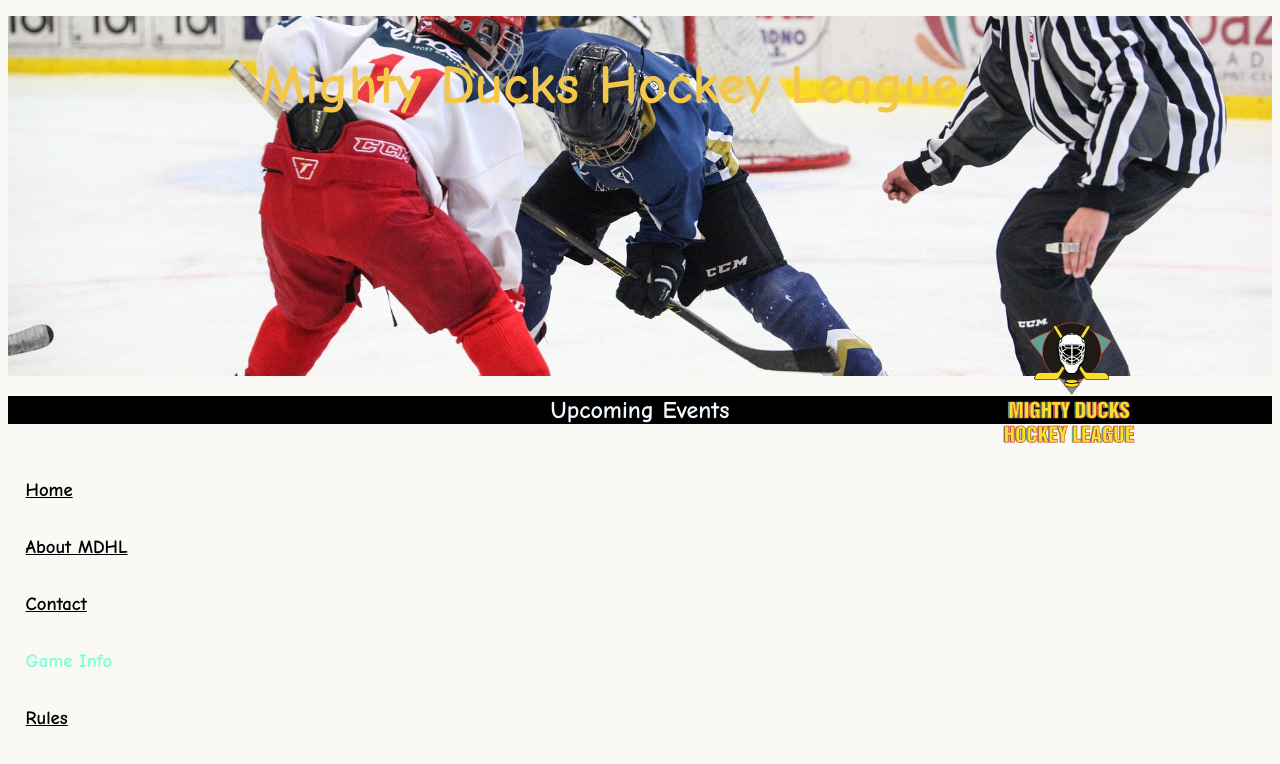
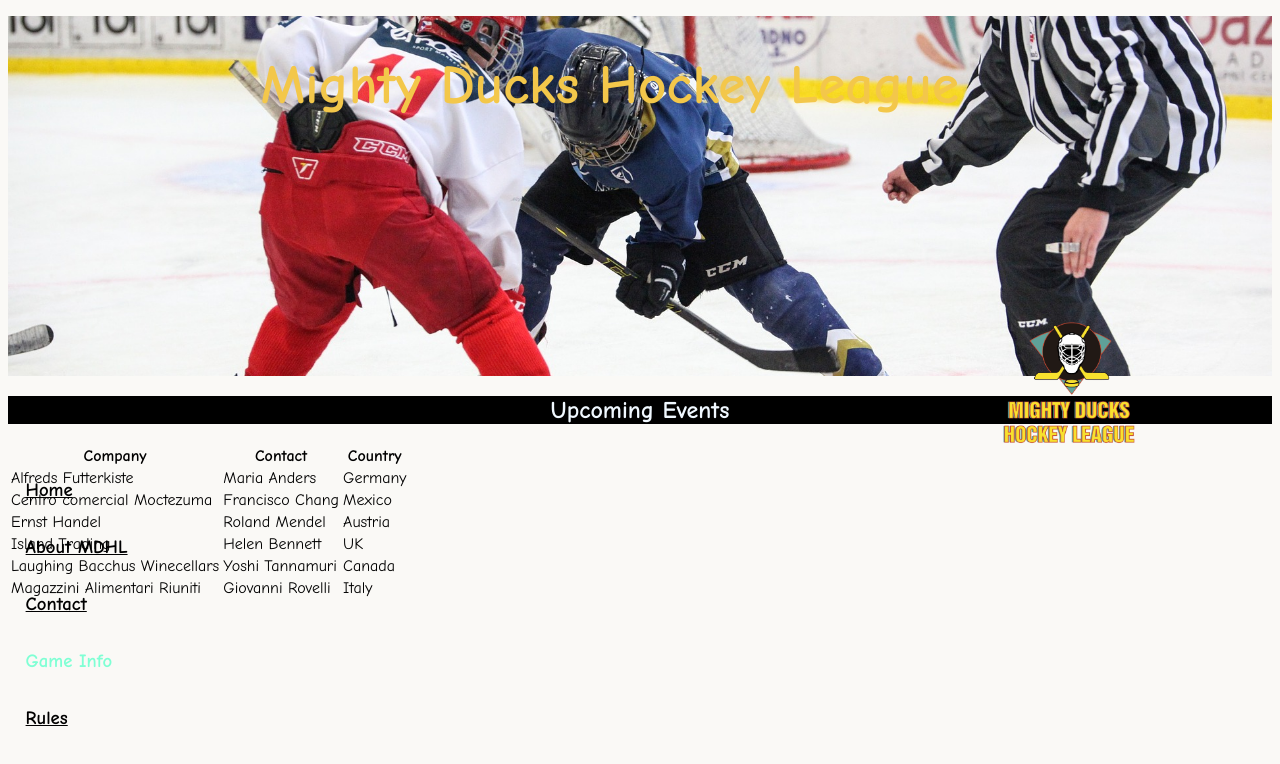
Before and after one commit to Gaston-Diaz/MDHL_DIAZ, a plain HTML site: page Proyecto_1/game_info.html in a window 1280 px wide. Drawn offline with Linux system fonts and the light colour scheme.

Commit message:
Se trabajo sobre tablas

```diff
--- a/Proyecto_1/game_info.html
+++ b/Proyecto_1/game_info.html
@@ -40,6 +40,44 @@
                 <a href="rules.html" class="button"><h3>Rules</h3></a>
             </div>
         </nav>
-
     </header>
+    <div>
+        <table>
+            <tr>
+              <th>Company</th>
+              <th>Contact</th>
+              <th>Country</th>
+            </tr>
+            <tr>
+              <td>Alfreds Futterkiste</td>
+              <td>Maria Anders</td>
+              <td>Germany</td>
+            </tr>
+            <tr>
+              <td>Centro comercial Moctezuma</td>
+              <td>Francisco Chang</td>
+              <td>Mexico</td>
+            </tr>
+            <tr>
+              <td>Ernst Handel</td>
+              <td>Roland Mendel</td>
+              <td>Austria</td>
+            </tr>
+            <tr>
+              <td>Island Trading</td>
+              <td>Helen Bennett</td>
+              <td>UK</td>
+            </tr>
+            <tr>
+              <td>Laughing Bacchus Winecellars</td>
+              <td>Yoshi Tannamuri</td>
+              <td>Canada</td>
+            </tr>
+            <tr>
+              <td>Magazzini Alimentari Riuniti</td>
+              <td>Giovanni Rovelli</td>
+              <td>Italy</td>
+            </tr>
+          </table>
+    </div>
 </body>
```
